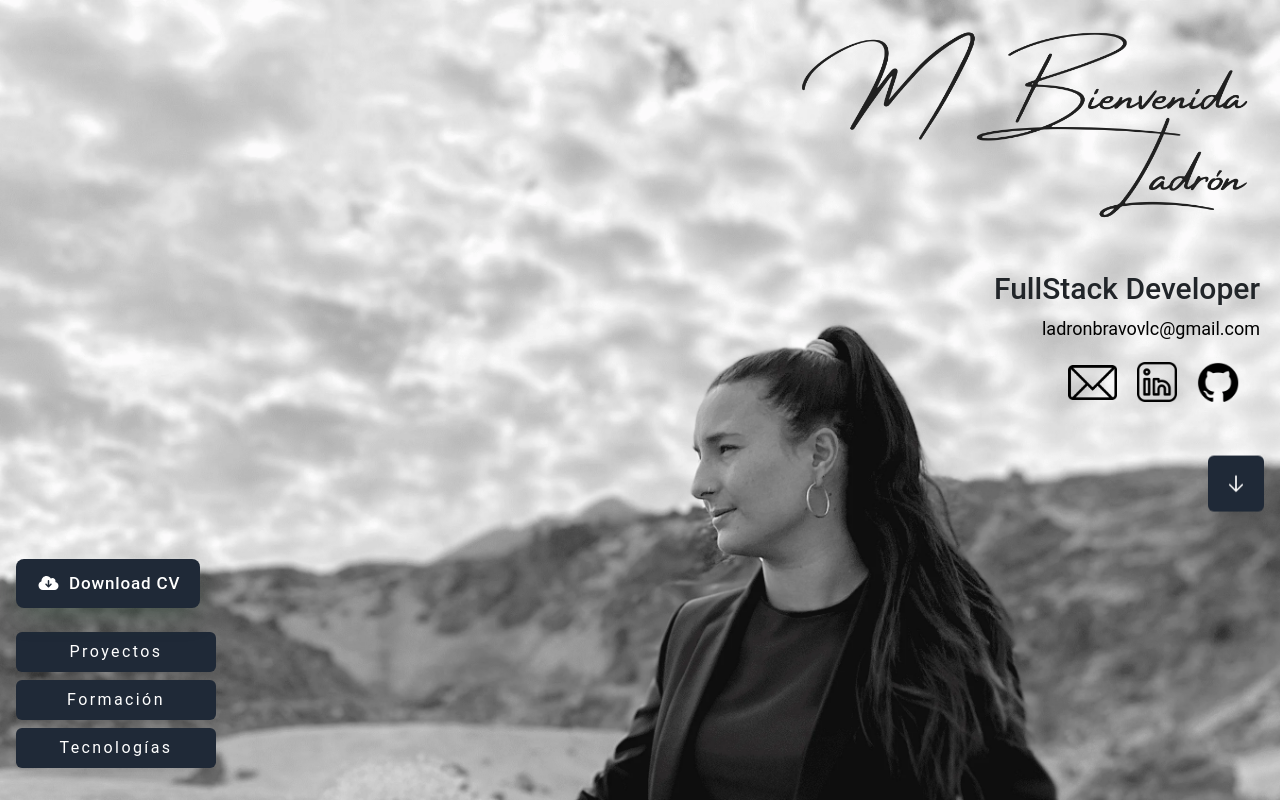
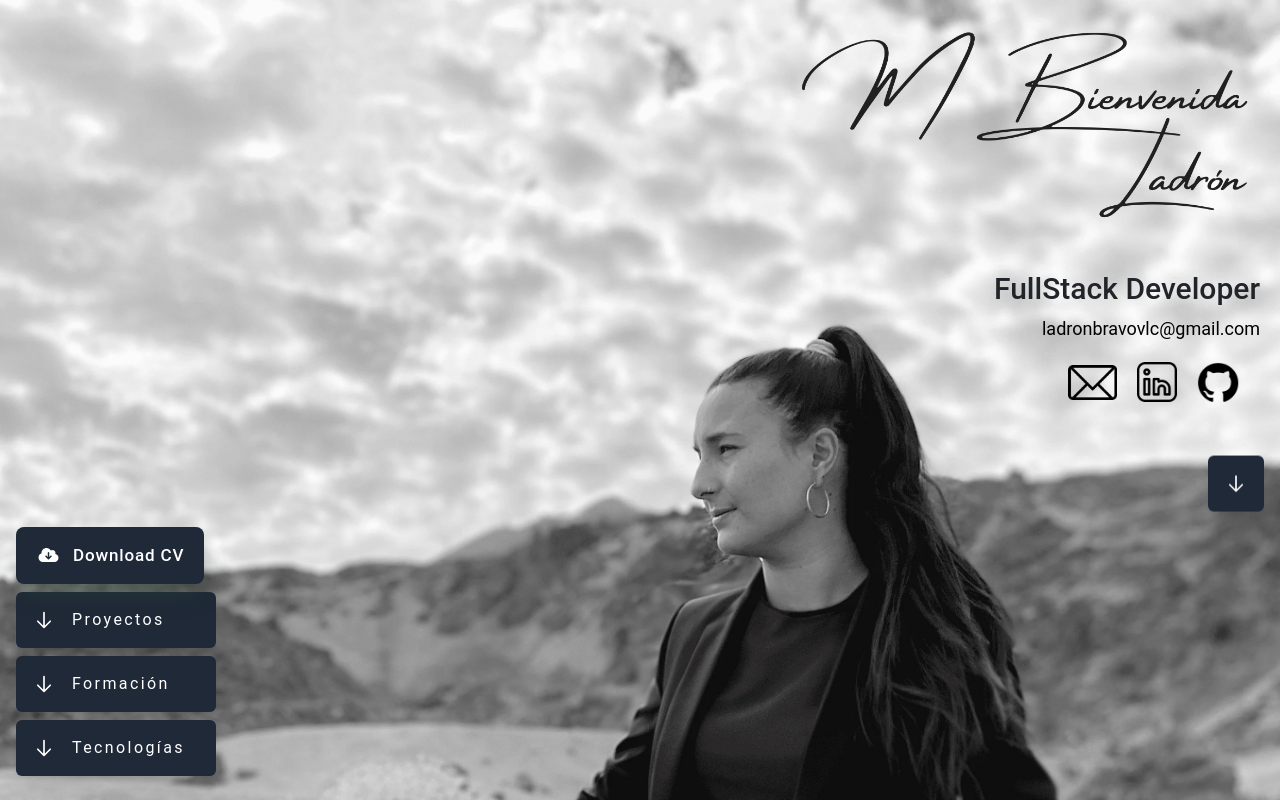
Before and after one commit to ladronbx/portfolio-bienve, a React (Vite) app: page / in a window 1280 px wide. Shown: the top 802 px of the page. Built offline with nearby package versions, Linux system fonts and the light colour scheme.

Commit message:
Refactored UI components for improved accessibility and user experience

```diff
--- a/src/index.css
+++ b/src/index.css
@@ -571,6 +571,18 @@ video {
   margin-left: auto;
   margin-right: auto;
 }
+.-ml-11 {
+  margin-left: -2.75rem;
+}
+.-ml-2 {
+  margin-left: -0.5rem;
+}
+.-ml-3 {
+  margin-left: -0.75rem;
+}
+.-ml-4 {
+  margin-left: -1rem;
+}
 .mb-12 {
   margin-bottom: 3rem;
 }
@@ -586,6 +598,9 @@ video {
 .mb-24 {
   margin-bottom: 6rem;
 }
+.mb-3 {
+  margin-bottom: 0.75rem;
+}
 .mb-30 {
   margin-bottom: 30px;
 }
@@ -604,9 +619,15 @@ video {
 .mb-auto {
   margin-bottom: auto;
 }
+.ml-1 {
+  margin-left: 0.25rem;
+}
 .ml-12 {
   margin-left: 3rem;
 }
+.ml-2 {
+  margin-left: 0.5rem;
+}
 .ml-20 {
   margin-left: 5rem;
 }
@@ -645,6 +666,9 @@ video {
 }
 .mt-0 {
   margin-top: 0px;
+}
+.mt-1 {
+  margin-top: 0.25rem;
 }
 .mt-100 {
   margin-top: 100px;
@@ -1105,8 +1129,14 @@ video {
 .p-10 {
   padding: 10px;
 }
+.p-11 {
+  padding: 2.75rem;
+}
 .p-2 {
   padding: 0.5rem;
+}
+.p-3 {
+  padding: 0.75rem;
 }
 .p-30 {
   padding: 30px;
@@ -1152,9 +1182,21 @@ video {
 .pb-1 {
   padding-bottom: 0.25rem;
 }
+.pb-2 {
+  padding-bottom: 0.5rem;
+}
+.pb-3 {
+  padding-bottom: 0.75rem;
+}
+.pb-4 {
+  padding-bottom: 1rem;
+}
 .pl-2 {
   padding-left: 0.5rem;
 }
+.pl-4 {
+  padding-left: 1rem;
+}
 .pr-4 {
   padding-right: 1rem;
 }
@@ -1163,6 +1205,9 @@ video {
 }
 .pt-2 {
   padding-top: 0.5rem;
+}
+.pt-3 {
+  padding-top: 0.75rem;
 }
 .pt-4 {
   padding-top: 1rem;
--- a/src/pages/Home/Home.jsx
+++ b/src/pages/Home/Home.jsx
@@ -78,8 +78,8 @@ export const Home = () => {
 
         <div className="z-[-4]" style={{ scrollSnapAlign: 'start' }}>
           <img className="img-cabecera-style h-screen object-cover object-center w-full" src={imgCabecera} alt="name" draggable="false" />
-          <div className="absolute bottom-0 left-0 mb-4 ml-4">
-            <button className="Download-button bg-gray-800 mb-4" onClick={handleDownloadCV}>
+          <div className="absolute bottom-0 left-0 mb-3 ml-4">
+            <button className="Download-button bg-gray-800 mb-2 pt-3 pb-3" onClick={handleDownloadCV}>
               <svg
                 xmlns="http://www.w3.org/2000/svg"
                 height="16"
@@ -91,24 +91,27 @@ export const Home = () => {
                   fill="white"
                 ></path>
               </svg>
-              <span>Download CV</span>
+              <span className='ml-1'>Download CV</span>
             </button>
 
-            <div className='flex justify-center items-center bg-gray-800 hover:bg-[rgb(86,232,140)] hover:text-black rounded-md text-white tracking-wider shadow-xl w-[200px] mb-2'>
-              <a href="#section5" className="cursor-pointer no-underline p-2 text-white">
-                Proyectos
+            <div className='bg-gray-800 hover:bg-[rgb(86,232,140)] hover:text-black rounded-md text-white tracking-wider shadow-xl w-[200px] mb-2 mt-1'>
+              <a href="#section5" className="cursor-pointer no-underline p-2 text-white flex items-center gap-4">
+                <Arrow />
+                <div className="-ml-4">Proyectos</div>
               </a>
             </div>
 
-            <div className='flex justify-center items-center bg-gray-800 hover:bg-[rgb(86,232,140)] hover:text-black rounded-md text-white tracking-wider shadow-xl w-[200px] mb-2'>
-              <a href="#section5" className="cursor-pointer no-underline p-2 text-white">
-                Formación
+            <div className='bg-gray-800 hover:bg-[rgb(86,232,140)] hover:text-black rounded-md text-white tracking-wider shadow-xl w-[200px] mb-2'>
+              <a href="#section2" className="cursor-pointer no-underline p-2 text-white flex items-center gap-4">
+                <Arrow />
+                <div className="-ml-4">Formación</div>
               </a>
             </div>
 
-            <div className='flex justify-center items-center bg-gray-800 hover:bg-[rgb(86,232,140)] hover:text-black rounded-md text-white tracking-wider shadow-xl w-[200px] mb-2'>
-              <a href="#section5" className="cursor-pointer no-underline p-2 text-white">
-                Tecnologías
+            <div className='bg-gray-800 hover:bg-[rgb(86,232,140)] hover:text-black rounded-md text-white tracking-wider shadow-xl w-[200px] mb-2'>
+              <a href="#section3" className="cursor-pointer no-underline p-2 text-white flex items-center gap-4">
+                <Arrow />
+                <div className="-ml-4">Tecnologías</div>
               </a>
             </div>
 
```
